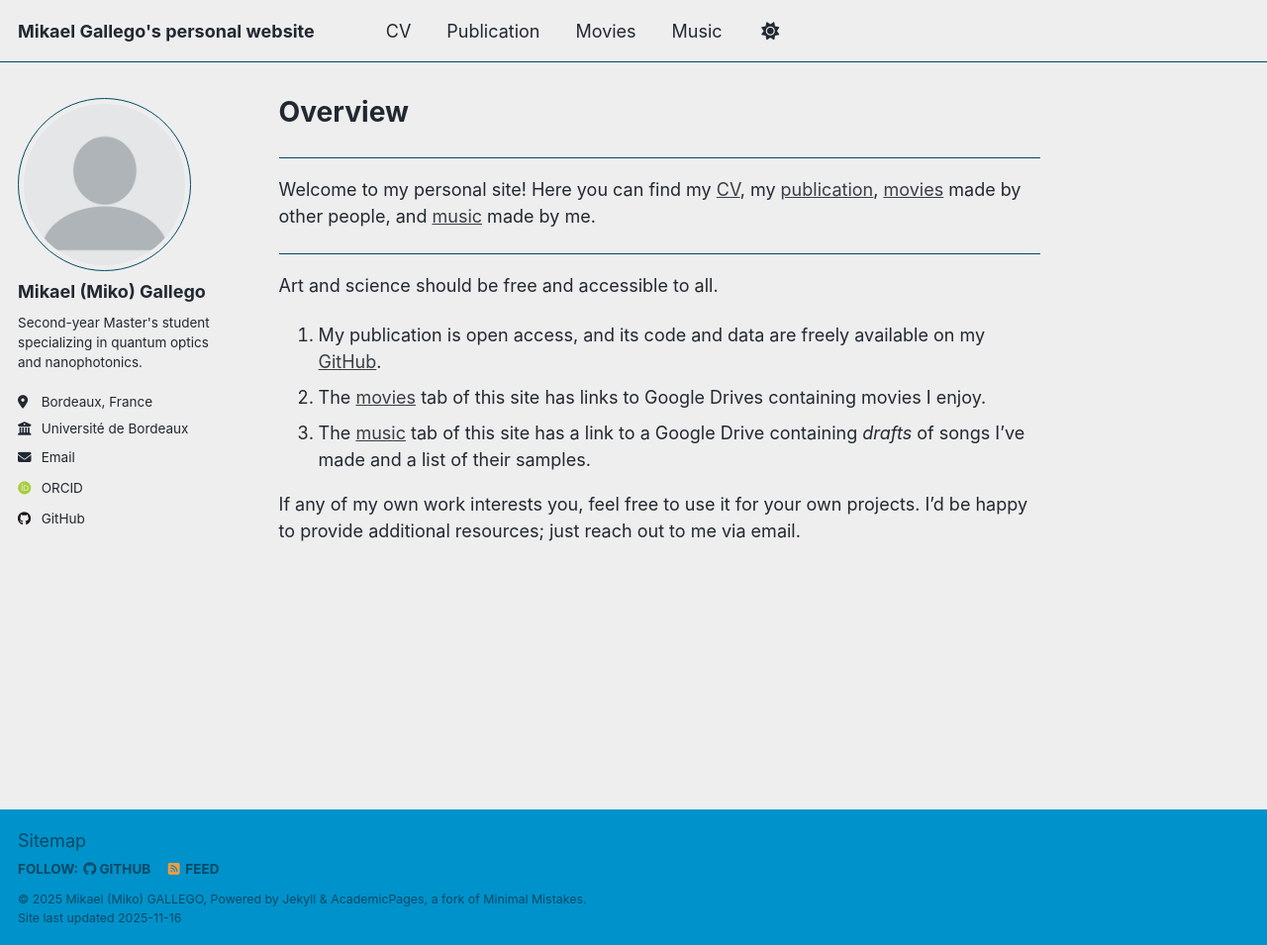
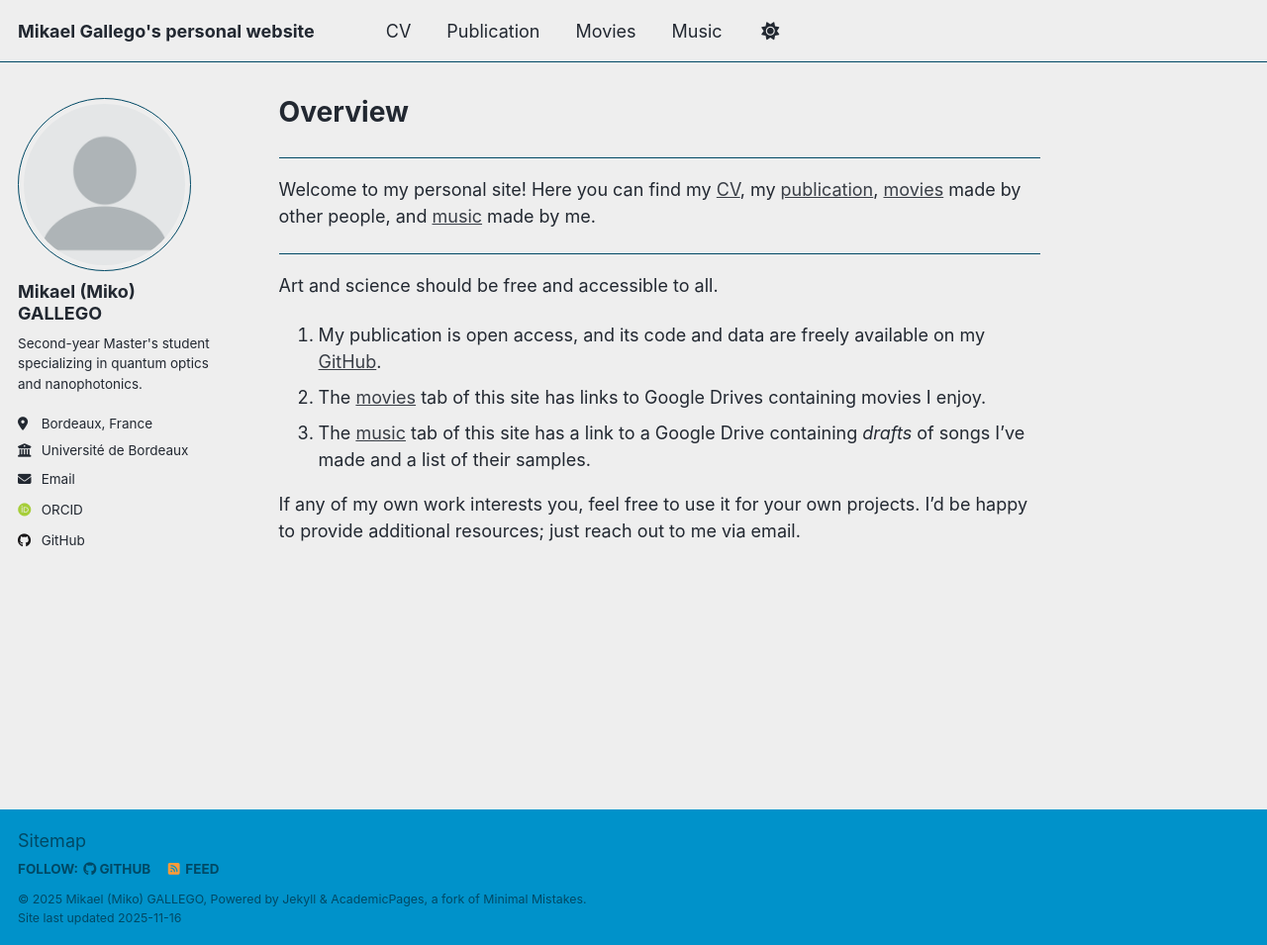
Before and after one commit to TradeMark17/TradeMark17.github.io, a Jekyll site: the page built from _pages/about.md, in a window 1280 px wide and 955 px high. Shown: the whole window at 99% size. Built offline with Jekyll 4.4.1, drawn with Linux system fonts in a browser that asks for light colours; some web fonts are replaced; a script that is not in the unit is left out.

```diff
--- a/_config.yml
+++ b/_config.yml
@@ -24,7 +24,7 @@ repository               : "academicpages/academicpages.github.io"
 author:
   # Biographic information
   avatar           : "profile.png"
-  name             : "Mikael (Miko) Gallego"
+  name             : "Mikael (Miko) GALLEGO"
   pronouns         : # example: "she/her"
   bio              : "Second-year Master's student specializing in quantum optics and nanophotonics."
   location         : "Bordeaux, France"
```
